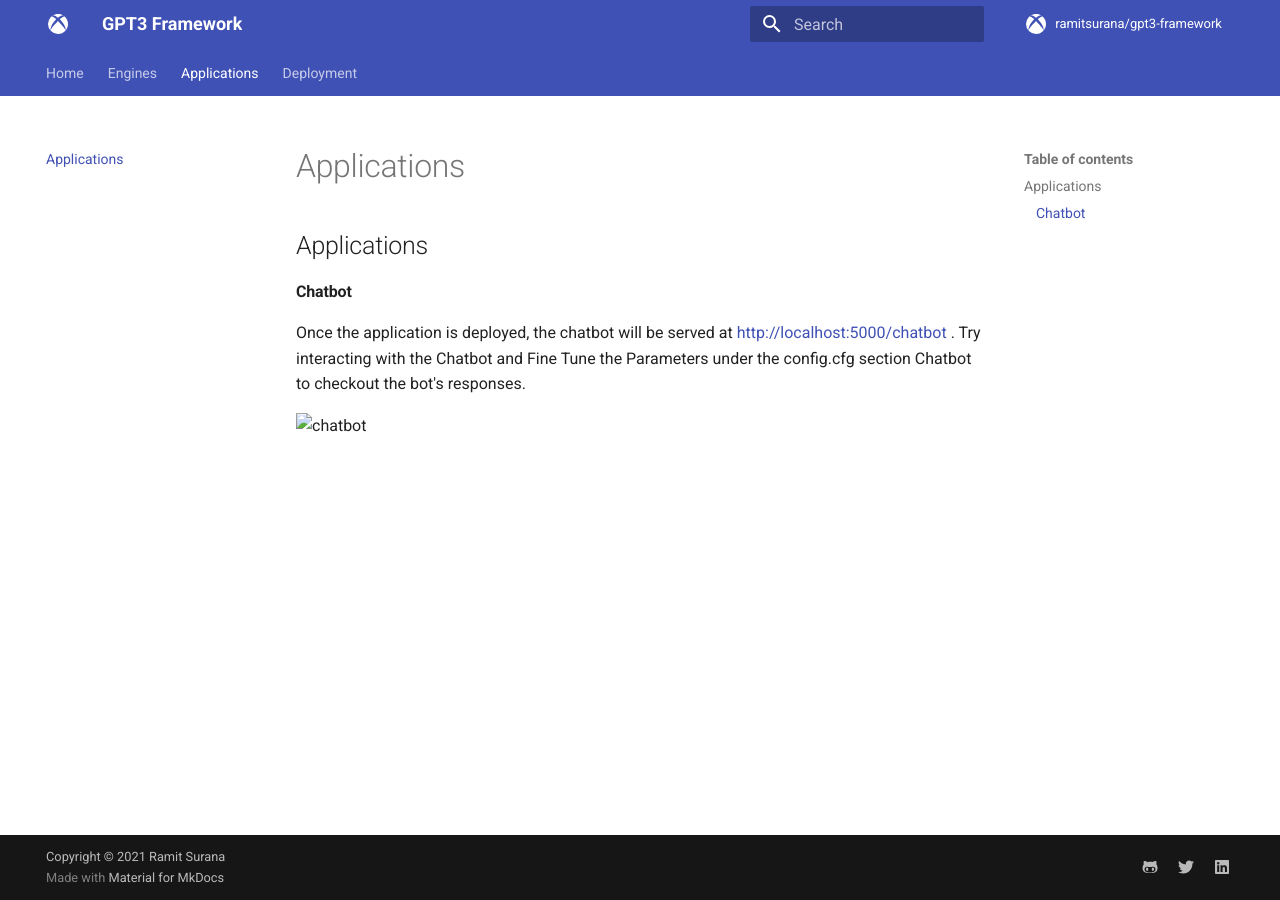
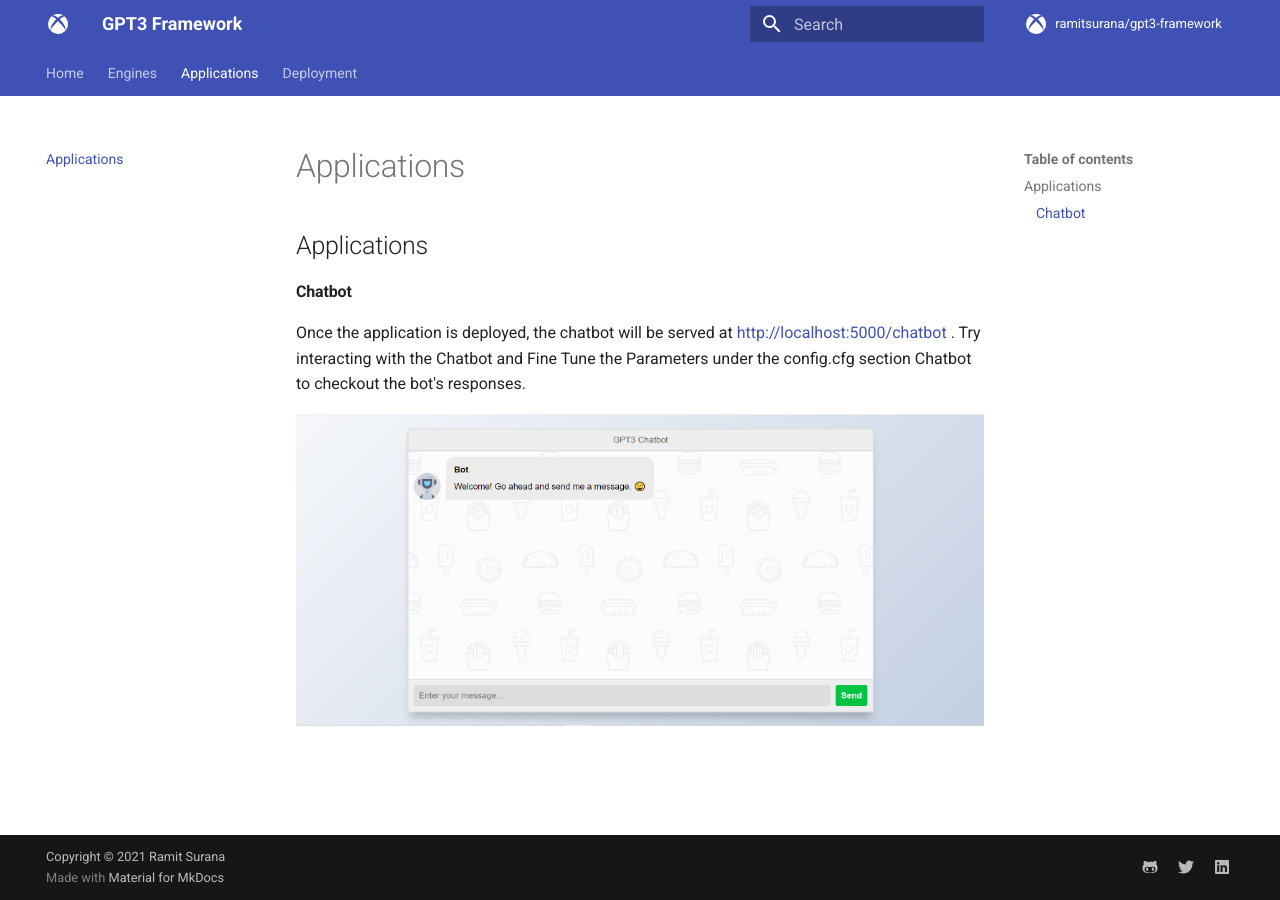
Before and after one commit to ramitsurana/gpt3-framework, an MkDocs documentation site: the page built from docs/applications/applications.md, in a window 1280 px wide. Built offline with MkDocs 1.6.1 and Material for MkDocs 9.7.7, drawn with Linux system fonts in a browser that asks for light colours; comment, search, counter and statistics services are not loaded.

Commit message:
add chatbot image

```diff
--- a/docs/applications/applications.md
+++ b/docs/applications/applications.md
@@ -4,4 +4,4 @@
 
 Once the application is deployed, the chatbot will be served at <http://localhost:5000/chatbot> . Try interacting with the Chatbot and Fine Tune the Parameters under the config.cfg section Chatbot to checkout the bot's responses.
 
-![chatbot](./images/chatbot.png)
+![chatbot](chatbot.png)
--- a/main.py
+++ b/main.py
@@ -3,6 +3,7 @@
 from applications import routes
 import configparser
 import openai
+import os
 
 app = Flask(__name__)
 
@@ -11,7 +12,10 @@
 config = configparser.ConfigParser()
 config.read(config_file_path)
 
-openai.api_key = config.get('GLOBAL', 'API_KEY')
+if config.get('GLOBAL', 'API_KEY'):
+    openai.api_key = config.get('GLOBAL', 'API_KEY')
+else:
+    openai.api_key = os.getenv("API_KEY")
 
 @app.route("/chatbot/get")
 def get_bot_response():
```
Also changed, not shown: docs/applications/chatbot.png (added).
